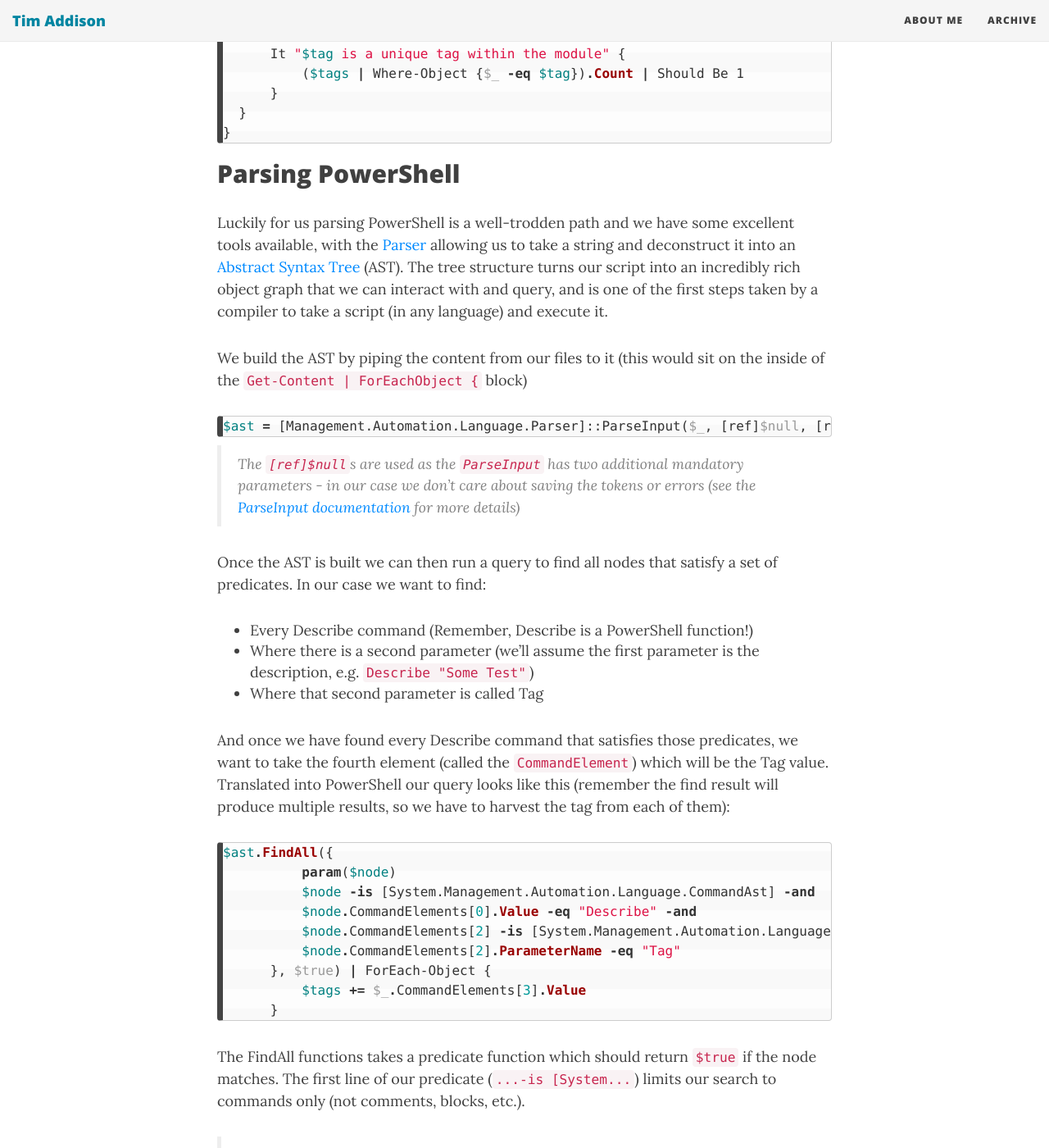
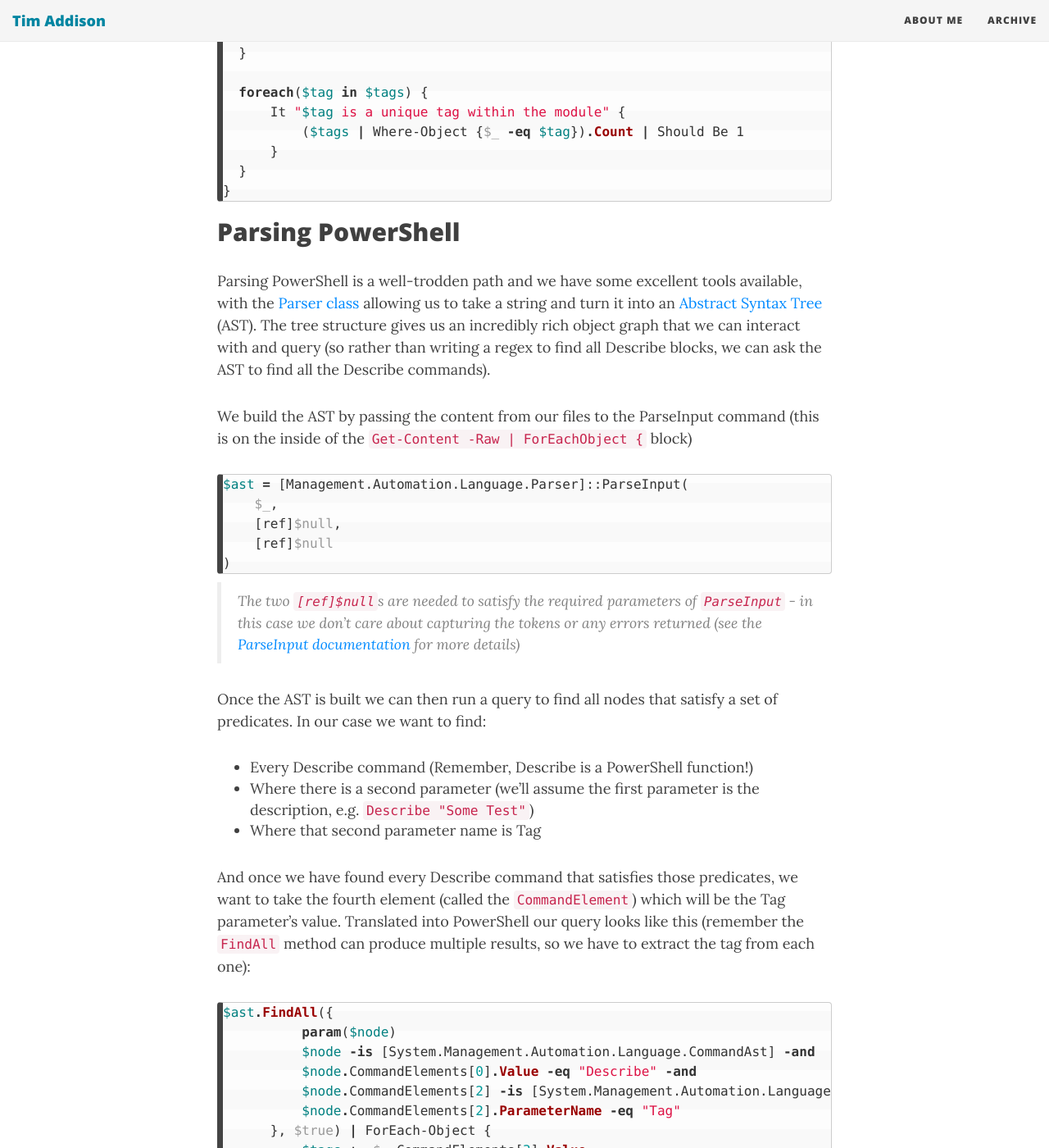
Before and after one commit to taddison/tjaddison.com, a Jekyll site: the page built from _posts/2018/2018-07-21-Ensuing-your-describe-tags-are-unique-in-pester-tests.md, in a window 1280 px wide and 1400 px high, scrolled down 1929 px. Shown: the whole window at 82% size. Built offline with Jekyll 4.4.1, drawn with Linux system fonts in a browser that asks for light colours; nearby versions of some CDN libraries; some of the changed text lies outside the part shown.

Commit message:
Copy edits

````diff
--- a/_posts/2018/2018-07-21-Ensuing-your-describe-tags-are-unique-in-pester-tests.md
+++ b/_posts/2018/2018-07-21-Ensuing-your-describe-tags-are-unique-in-pester-tests.md
@@ -4,7 +4,7 @@
 share-img: https://tjaddison.com/assets/2018/2018-07-21/DescribeTagsAppVeyor.png
 ---
 
-The name of each test in SQLChecks is used as both the setting name in the configuration files, and to tag the Describe block.  After seeing the benefit of fine-grained control over test execution (from in Claudio Silva's post [dbachecks - a different approach...]) this method of test invocation became the preferred way to leverage the SQLChecks library:
+The name of each test in SQLChecks is used as both the setting name in the configuration files, and to tag the Describe block.  After seeing the benefit of fine-grained control over test execution (from Claudio Silva's post [dbachecks - a different approach...]) this method of test invocation became the preferred way to leverage the SQLChecks library:
 
 ```powershell
 $sqlCheckConfig = Read-SqlChecksConfig -Path $sqlChecksConfigPath
@@ -38,15 +38,17 @@
 - Records the tag (if it exists) in an array of all tags
 - Loops through the array of tags and checks if any of them has a count greater than 1
 
-This gives the Pester test a fairly useful output (`Tag X is a duplicate`) rather than (`There are duplicate tags`).  If your tests are going to fail you want them to be maximally helpful in debugging the failure.
+> Looping through the array and testing each tag give the test a fairly useful output (`Tag X is a duplicate`) rather than something generic and unhelpful (`There are duplicate tags`).  If your tests are going to fail you want them to be maximally helpful in debugging the failure.
 
-Most of the requirements (get all the files, loop through the array) are fairly forward PowerShell - if we take out the parsing code the test looks like this:
+Most of the requirements (get all the files, loop through the array) are fairly straightforward PowerShell - if we take out the parsing code the test looks like this:
 
 ```powershell
 Describe "Module test Describe tags are unique" {
   $tags = @()
 
-  Get-ChildItem -Filter *.tests.ps1 -Path $PSScriptRoot\..\src\SQLChecks\Tests | Get-Content -Raw | ForEach-Object {
+  Get-ChildItem -Filter *.tests.ps1 -Path $PSScriptRoot\..\src\SQLChecks\Tests | `
+    Get-Content -Raw | `
+    ForEach-Object {
       #TODO: Add the tag to the array
   }
 
@@ -60,23 +62,27 @@
 
 ## Parsing PowerShell
 
-Luckily for us parsing PowerShell is a well-trodden path and we have some excellent tools available, with the [Parser][Parser class on MSFT docs] allowing us to take a string and deconstruct it into an [Abstract Syntax Tree] (AST).  The tree structure turns our script into an incredibly rich object graph that we can interact with and query, and is one of the first steps taken by a compiler to take a script (in any language) and execute it.
+Parsing PowerShell is a well-trodden path and we have some excellent tools available, with the [Parser class][Parser class on MSFT docs] allowing us to take a string and turn it into an [Abstract Syntax Tree] (AST).  The tree structure gives us an incredibly rich object graph that we can interact with and query (so rather than writing a regex to find all Describe blocks, we can ask the AST to find all the Describe commands).
 
-We build the AST by piping the content from our files to it (this would sit on the inside of the `Get-Content | ForEachObject {` block)
+We build the AST by passing the content from our files to the ParseInput command (this is on the inside of the `Get-Content -Raw | ForEachObject {` block)
 
 ```powershell
-$ast = [Management.Automation.Language.Parser]::ParseInput($_, [ref]$null, [ref]$null)
+$ast = [Management.Automation.Language.Parser]::ParseInput(
+    $_,
+    [ref]$null,
+    [ref]$null
+)
 ```
 
->The `[ref]$null`s are used as the `ParseInput` has two additional mandatory parameters - in our case we don't care about saving the tokens or errors (see the [ParseInput documentation] for more details)
+>The two `[ref]$null`s are needed to satisfy the required parameters of `ParseInput` - in this case we don't care about capturing the tokens or any errors returned (see the [ParseInput documentation] for more details)
 
 Once the AST is built we can then run a query to find all nodes that satisfy a set of predicates.  In our case we want to find:
 
 - Every Describe command (Remember, Describe is a PowerShell function!)
 - Where there is a second parameter (we'll assume the first parameter is the description, e.g. `Describe "Some Test"`)
-- Where that second parameter is called Tag
+- Where that second parameter name is Tag
 
-And once we have found every Describe command that satisfies those predicates, we want to take the fourth element (called the `CommandElement`) which will be the Tag value.  Translated into PowerShell our query looks like this (remember the find result will produce multiple results, so we have to harvest the tag from each of them):
+And once we have found every Describe command that satisfies those predicates, we want to take the fourth element (called the `CommandElement`) which will be the Tag parameter's value.  Translated into PowerShell our query looks like this (remember the `FindAll` method can produce multiple results, so we have to extract the tag from each one):
 
 ```powershell
 $ast.FindAll({
@@ -92,7 +98,7 @@
 
 The FindAll functions takes a predicate function which should return `$true` if the node matches.  The first line of our predicate (`...-is [System...`) limits our search to commands only (not comments, blocks, etc.).
 
-> You'll note we don't check there is a fourth parameter - this is invalid syntax (missing parameter value) and that sounds like another test that could be written.
+> You'll note we don't check there is a fourth command element - this would be invalid syntax (missing parameter value/no test block) and that sounds like another test we could write.
 
 ## The complete test
 
@@ -121,13 +127,15 @@
 }
 ```
 
-If you've not worked with an AST or parser before (or you have but not in PowerShell) some of this might look a little intimidating (it certainly took me a while to grok it), but I'd encourage you to persevere as the idea is incredibly powerful.  Also, it's pretty cool to have Pester tests for your Pester tests.
+If you've not worked with an AST or parser before (or you have but not in PowerShell) some of this might look a little intimidating (it took me a while to grok it), but I'd encourage you to persevere as the idea.pattern is incredibly powerful.
+
+> It's pretty cool to write Pester tests for your Pester tests.
 
 ![I heard your like Pester tests](/assets/2018/2018-07-21/YoDawg.jpg)
 
 ## Adding more tests
 
-Once we have the framework for parsing a test we can then add additional tests fairly easy - the below is a full example that will check every test (`Describe` block) has a tag parameter.  The only changes are we perform our checks per-describe block (inside a context so you can easily find the failure), and we've moved the tests for parameter/parameter value out of the `FindAll` and onto the other side of a `Should` test.
+Once we have the pattern for parsing and inspecting a test we can add additional tests fairly easily - the below is a full example that will check if every test (`Describe` block) has a `Tag` parameter.  The main difference to the previous test is we perform our checks per-describe (inside a context that specifies the file, so you can easily track down any failures).  We've also moved the tests for parameter/parameter value out of the `FindAll` and onto the other side of a `Should` test (because we want to find _all_ the describe blocks and check if they're well formed afterwards).
 
 ```powershell
 Describe "Every test has a tag" {
````
Also changed, not shown: other parts of _posts/2018/2018-07-21-Ensuing-your-describe-tags-are-unique-in-pester-tests.md (+1 -1 lines).
